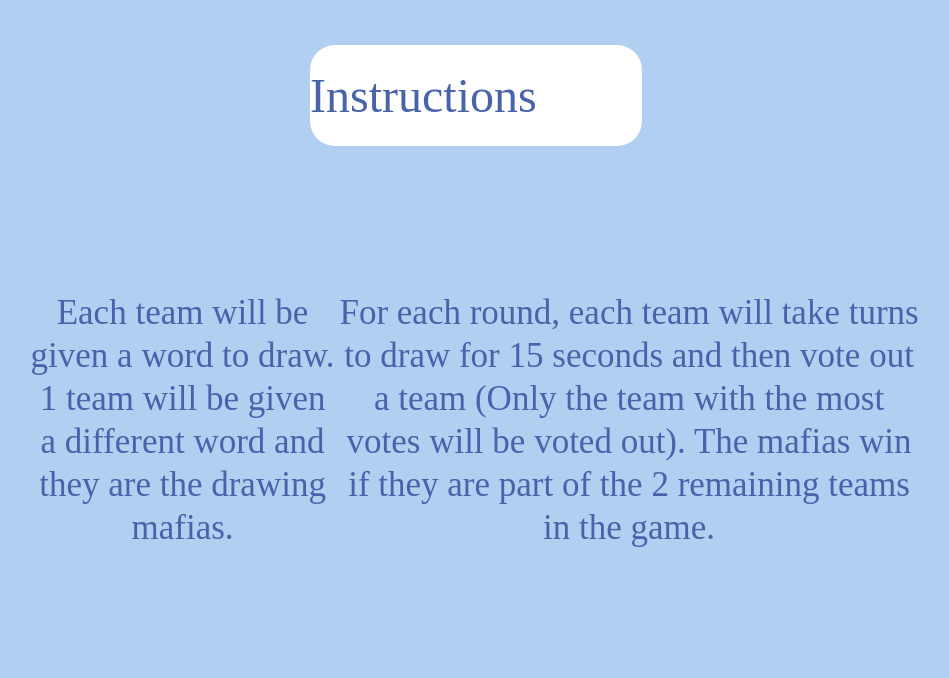
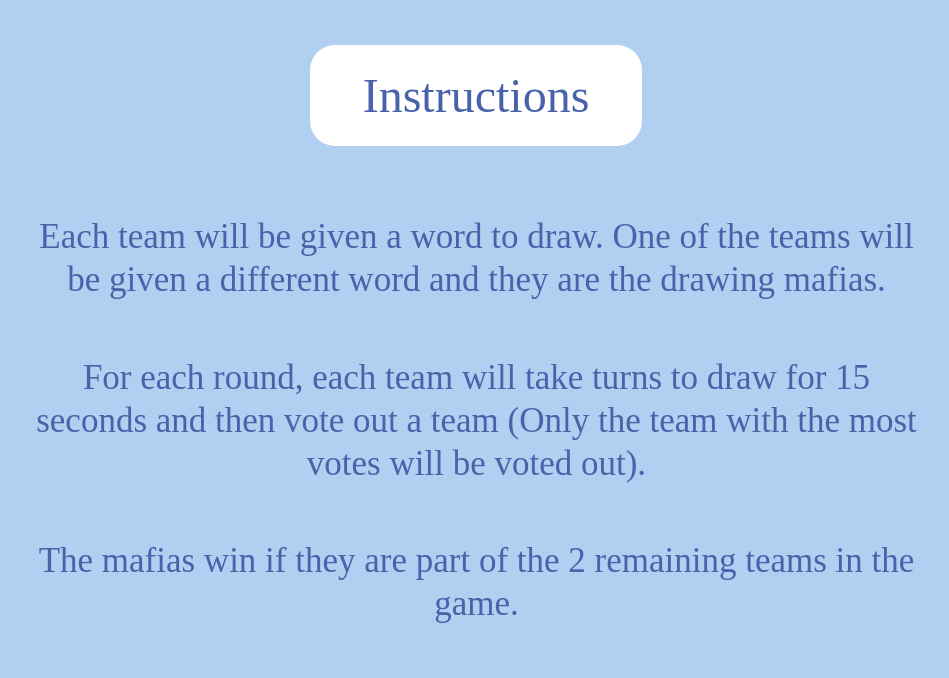
Before and after one commit to CorrWu/cs160-project-4-interactive-prototype, a Django app: page /draw/instruction/ in a window 1280 px wide. Shown: the top 678 px of the page, without its empty margins (35-984 px from the left). Run offline with Django 3.2, Linux system fonts and the light colour scheme; some libraries are stand-ins or nearby versions; some web fonts are replaced.

Commit message:
instruction

```diff
--- a/draw/templates/draw/instruction.html
+++ b/draw/templates/draw/instruction.html
@@ -59,6 +59,7 @@
         display: flex;
         align-items: center;
         text-align: center;
+        justify-content: center;
 
         color: #4863AA;
     }
@@ -79,7 +80,8 @@
         display: flex;
         align-items: center;
         text-align: center;
-        justify-content: center;
+        flex-direction: column;
+        justify-content: space-evenly;
 
         color: #4863AA;
     }
@@ -95,9 +97,11 @@
         </div>
     </div>
     <div id="instruction_text">
-        <p>Each team will be given a word to draw. 1 team will be given a different word and they are the drawing mafias.
+        <p>Each team will be given a word to draw. One of the teams will be given a different word and they are the drawing mafias.
         </p>
-        <p>For each round, each team will take turns to draw for 15 seconds and then vote out a team (Only the team with the most votes will be voted out). The mafias win if they are part of the 2 remaining teams in the game.
+        <p>For each round, each team will take turns to draw for 15 seconds and then vote out a team (Only the team with the most votes will be voted out).
+        </p>
+        <p>The mafias win if they are part of the 2 remaining teams in the game.
         </p>
     </div>
 </body>
```
